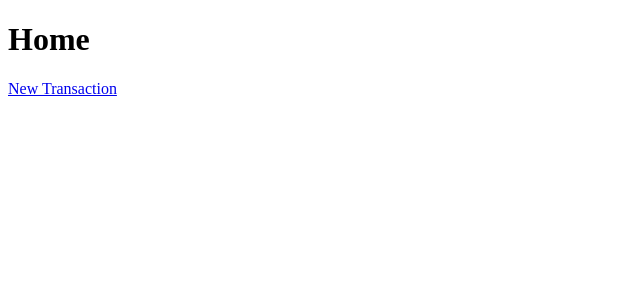
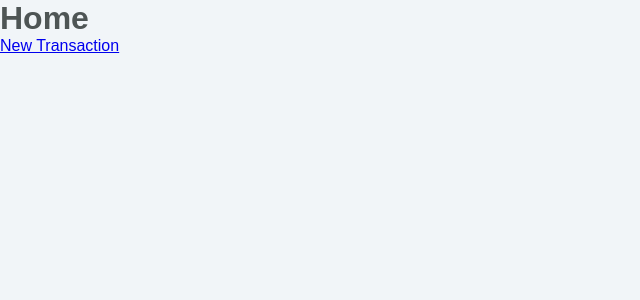
Before and after one commit to GeraldoNeto123/sales, a React (Vite) app in the folder front/: page / in a window 1280 px wide. Shown: the top 300 px of the page, without its empty margins (0-640 px from the left). Built offline with nearby package versions, Linux system fonts and the light colour scheme.

Commit message:
add globalstyles

```diff
--- a/front/src/styles/global.ts
+++ b/front/src/styles/global.ts
@@ -2,6 +2,59 @@ import { createGlobalStyle } from "styled-components";
 
 export default createGlobalStyle`
     :root{
+        --white: #FFFFFF;
+        --grey: #f1f5f8;
+        --grey-200: #c6c7c7;
+        --black: #4E5555;
+        --purple: #30107D;
+        --purpleLight: #401A9B;
+        --green: #06D6A2;
+        --red:#e0537b;
+    }
+
+    *{
+        margin: 0;
+        padding: 0;
+        box-sizing: border-box;
+    }
+
+    @media (max-width: 1080px){
+        html{
+            font-size: 93.75%;
+        }
+    }
+
+    @media (max-width: 720px){
+        html{
+            font-size: 87.5%;
+        }
+    }
+
+    body{
+        font-family: 'Montserrat', sans-serif;
+        font-weight: 500;
+        background: var(--grey);
+        color: var(--black);
+    }
+
+    button{
+        cursor: pointer;
+        font-weight: 700;
+        transition: 0.2s;
+        border-radius: 8px;
+        padding: 0.9rem 3rem;
+        border: none;
+        box-shadow: 0px 2px 4px rgba(0, 0, 0, 0.1);
+
+        &:hover{
+            filter: brightness(0.8);
+        }
+    }
+
+    .container{
+        max-width: 1120px;
+        margin: 0 auto;
+        padding: 0 1rem;
     }
 
     #error-page {
```
